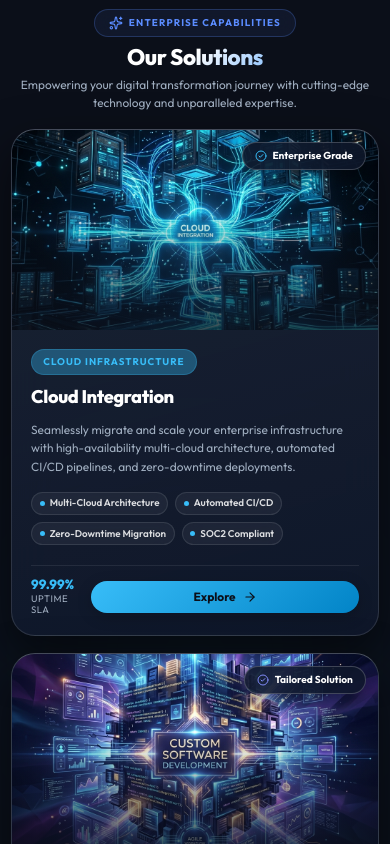
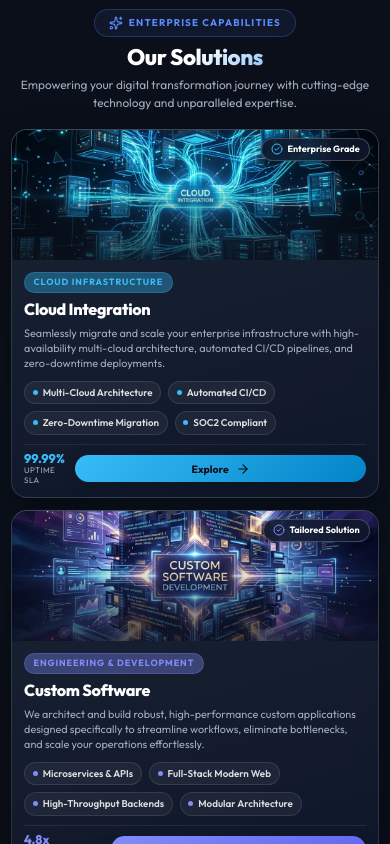
Before and after one commit to developervelnix-lab/infotech, a Next.js app in the folder app/: page / in a window 390 px wide. Shown: the part 960-1804 px from the top of the page. Built offline with nearby package versions, Linux system fonts and the light colour scheme.

Commit message:
Reduce mobile solutions card size, image height, and padding

```diff
--- a/app/src/components/sections/Solutions.module.css
+++ b/app/src/components/sections/Solutions.module.css
@@ -569,67 +569,95 @@
 
   .mobileCardList {
     display: flex;
-    gap: 1.25rem;
+    flex-direction: column;
+    gap: 0.85rem;
   }
 
   .mobileCard {
     background: linear-gradient(165deg, rgba(30, 41, 59, 0.8) 0%, rgba(15, 23, 42, 0.95) 100%);
     border: 1px solid rgba(255, 255, 255, 0.12);
-    border-top: 1px solid rgba(255, 255, 255, 0.22);
-    border-radius: 24px;
+    border-top: 1px solid rgba(255, 255, 255, 0.2);
+    border-radius: 16px;
     overflow: hidden;
     display: flex;
     flex-direction: column;
-    box-shadow: 0 20px 48px rgba(0, 0, 0, 0.55), inset 0 1px 0 rgba(255, 255, 255, 0.1);
-    backdrop-filter: blur(20px);
+    box-shadow: 0 12px 32px rgba(0, 0, 0, 0.45);
+    backdrop-filter: blur(16px);
   }
 
   .mobileCardImageWrap {
     position: relative;
     width: 100%;
-    height: 200px;
+    height: 130px;
     overflow: hidden;
   }
 
   .mobilePillBadge {
     position: absolute;
-    top: 12px;
-    right: 12px;
+    top: 8px;
+    right: 8px;
     background: rgba(15, 23, 42, 0.85);
-    backdrop-filter: blur(16px);
+    backdrop-filter: blur(12px);
     border: 1px solid rgba(255, 255, 255, 0.2);
     border-radius: var(--radius-full);
-    padding: 0.35rem 0.85rem;
+    padding: 0.22rem 0.65rem;
     display: flex;
     align-items: center;
-    gap: 0.4rem;
-    font-size: 0.725rem;
+    gap: 0.3rem;
+    font-size: 0.65rem;
     font-weight: 700;
     color: var(--color-white);
-    box-shadow: 0 8px 20px rgba(0, 0, 0, 0.4);
+    box-shadow: 0 4px 14px rgba(0, 0, 0, 0.35);
     z-index: 2;
   }
 
   .mobileCardContent {
-    padding: 1.35rem;
+    padding: 0.85rem;
     display: flex;
     flex-direction: column;
-    gap: 0.9rem;
+    gap: 0.5rem;
+  }
+
+  .mobileCardContent .pillCategory {
+    font-size: 9px;
+    padding: 0.18rem 0.6rem;
+  }
+
+  .mobileCardContent .slideTitle {
+    font-size: 1.15rem;
+  }
+
+  .mobileCardContent .slideDesc {
+    font-size: 0.775rem;
+    line-height: 1.4;
   }
 
   .mobileCardFooter {
     display: flex;
     align-items: center;
     justify-content: space-between;
-    padding-top: 0.85rem;
+    padding-top: 0.5rem;
     border-top: 1px solid rgba(255, 255, 255, 0.08);
-    margin-top: 0.5rem;
-    gap: 1rem;
+    margin-top: 0.2rem;
+    gap: 0.75rem;
   }
 
   .mobileStatBox {
     display: flex;
     flex-direction: column;
-    gap: 2px;
+    gap: 1px;
+  }
+
+  .mobileStatBox .statValue {
+    font-size: 0.9rem;
+  }
+
+  .mobileStatBox .statLabel {
+    font-size: 8px;
+  }
+
+  .mobileCardFooter .primaryBtn {
+    padding: 0.45rem 0.9rem;
+    font-size: 0.75rem;
   }
 }
```
